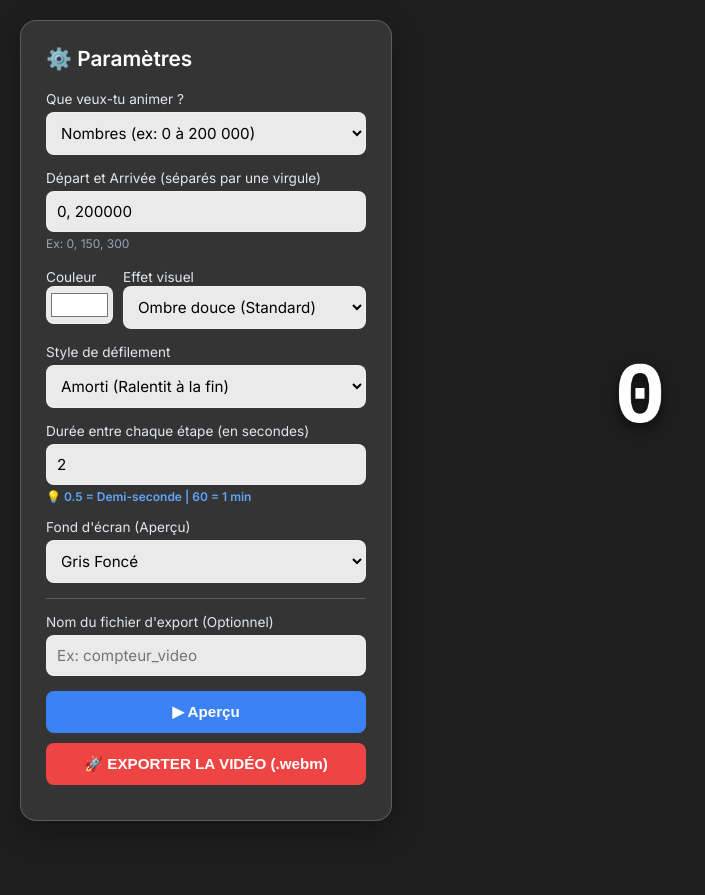
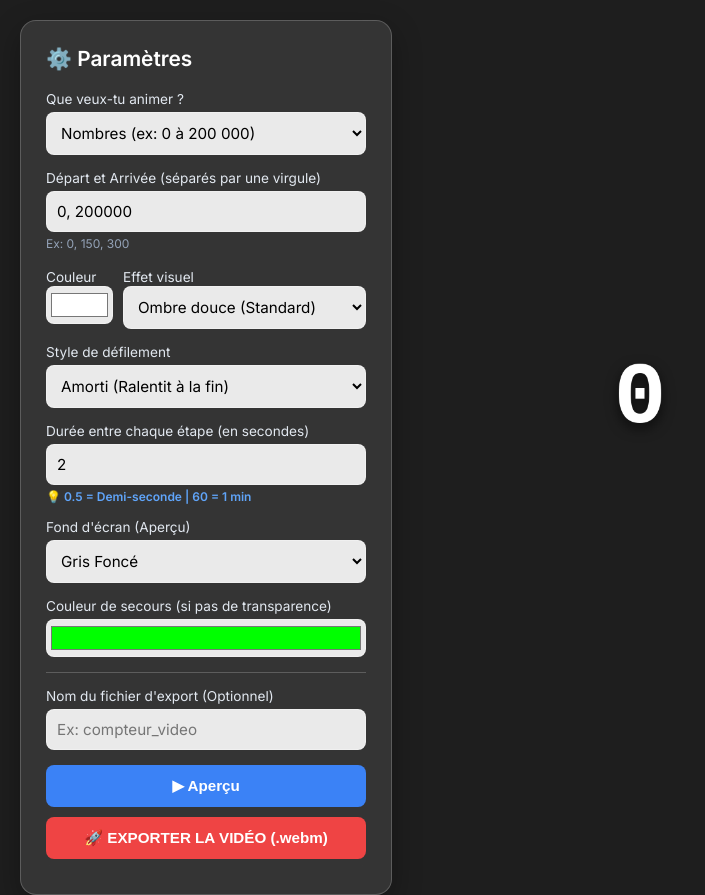
Before and after one commit to Lejuni0r/compteur-video, a plain HTML site: page index.html in a window 1280 px wide. Shown: the whole page, without its empty margins (0-705 px from the left). Before the commit the page ends 821 px from the top, so only its background shows below. Drawn offline with Linux system fonts and the light colour scheme.

Commit message:
Update index.html

```diff
--- a/index.html
+++ b/index.html
@@ -83,6 +83,11 @@
             </select>
         </div>
 
+        <div class="input-group">
+            <label>Couleur de secours (si pas de transparence)</label>
+            <input type="color" id="chroma-color" value="#00ff00" style="width: 100%; height: 38px; padding: 2px; cursor: pointer;">
+        </div>
+
         <hr style="border: none; border-top: 1px solid rgba(255,255,255,0.2); margin: 15px 0;">
 
         <div class="input-group">
```
